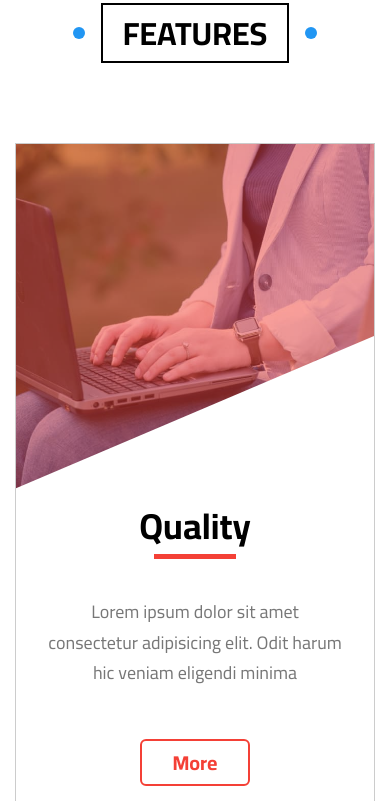
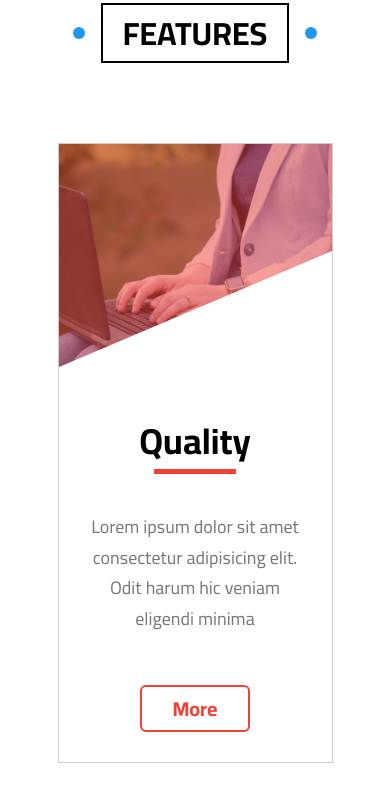
Before and after one commit to mojahid-belaman/Amazing-Template-About-Myself, a plain HTML site: page index.html in a window 390 px wide. Shown: the part 7612-8413 px from the top of the page. Drawn offline with Linux system fonts and the light colour scheme.

Commit message:
style box with grid

```diff
--- a/css/mojahid.css
+++ b/css/mojahid.css
@@ -470,26 +470,14 @@ ul {
     padding-bottom: var(--main-section-padding);
 }
 .features .container {
-    display: flex;
-    flex-wrap: wrap;
+    display: grid;
+    grid-template-columns: repeat(auto-fill, 275px);
+    justify-content: center;
     gap: var(--main-gap-flex);
 }
 .features .container .box {
-    flex-basis: 30%;
     border: 1px solid #CCC;
     text-align: center;
-    flex-basis: calc(30% - 40);
-    flex-grow: 1;
-}
-@media (max-width: 991px) {
-    .features .container .box {
-        flex-basis: calc(50% - 40);
-    }
-}
-@media (max-width: 767px) {
-    .features .container .box {
-        flex-basis: 100%;
-    }
 }
 .features .container .box .image {
     position: relative;
```
